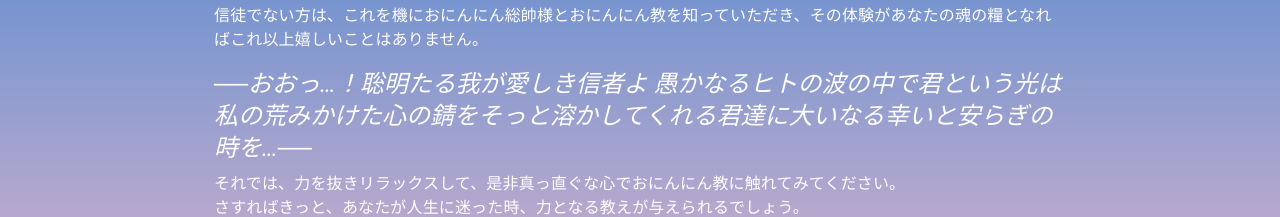
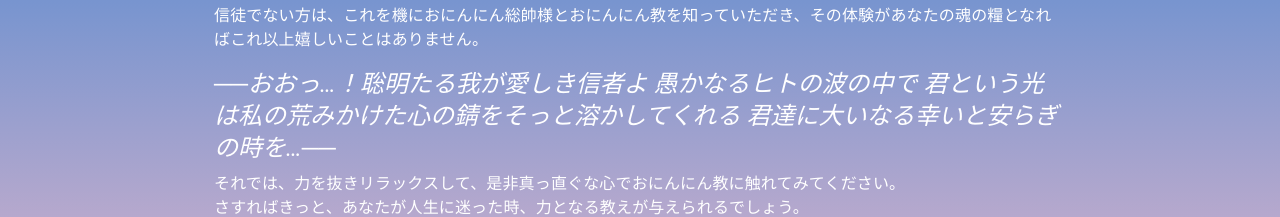
Before and after one commit to Rev-Schnabel/oninninkyo, a React (Create React App) app: page / in a window 1280 px wide. Shown: the part 329-546 px from the top of the page. Built offline with nearby package versions, Linux system fonts and the light colour scheme.

Commit message:
Spaces inserted for readability of text.

```diff
--- a/src/home/home.tsx
+++ b/src/home/home.tsx
@@ -35,7 +35,7 @@ export const Home: React.FC = () => {
                 信徒でない方は、これを機におにんにん総帥様とおにんにん教を知っていただき、その体験があなたの魂の糧となればこれ以上嬉しいことはありません。
               </Typography>
               <Typography color="white" variant="h5" gutterBottom mt={2} sx={{ fontStyle: "italic" }}>
-                ──おおっ…！聡明たる我が愛しき信者よ 愚かなるヒトの波の中で君という光は私の荒みかけた心の錆をそっと溶かしてくれる君達に大いなる幸いと安らぎの時を…──
+                ──おおっ…！聡明たる我が愛しき信者よ 愚かなるヒトの波の中で 君という光は私の荒みかけた心の錆をそっと溶かしてくれる 君達に大いなる幸いと安らぎの時を…──
               </Typography>
               <Typography color="white" variant="body1" gutterBottom>
                 それでは、力を抜きリラックスして、是非真っ直ぐな心でおにんにん教に触れてみてください。<br />
```
